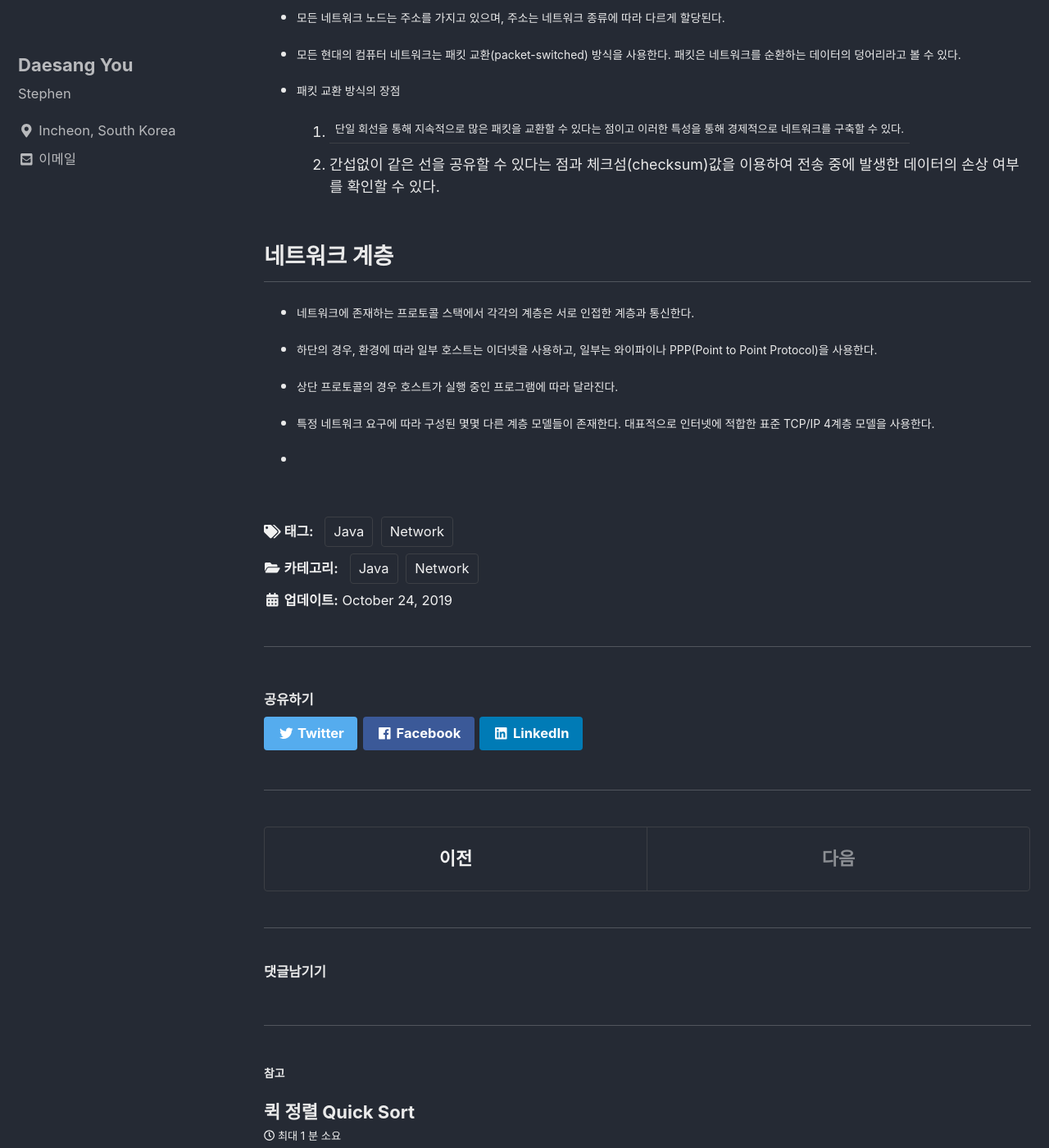
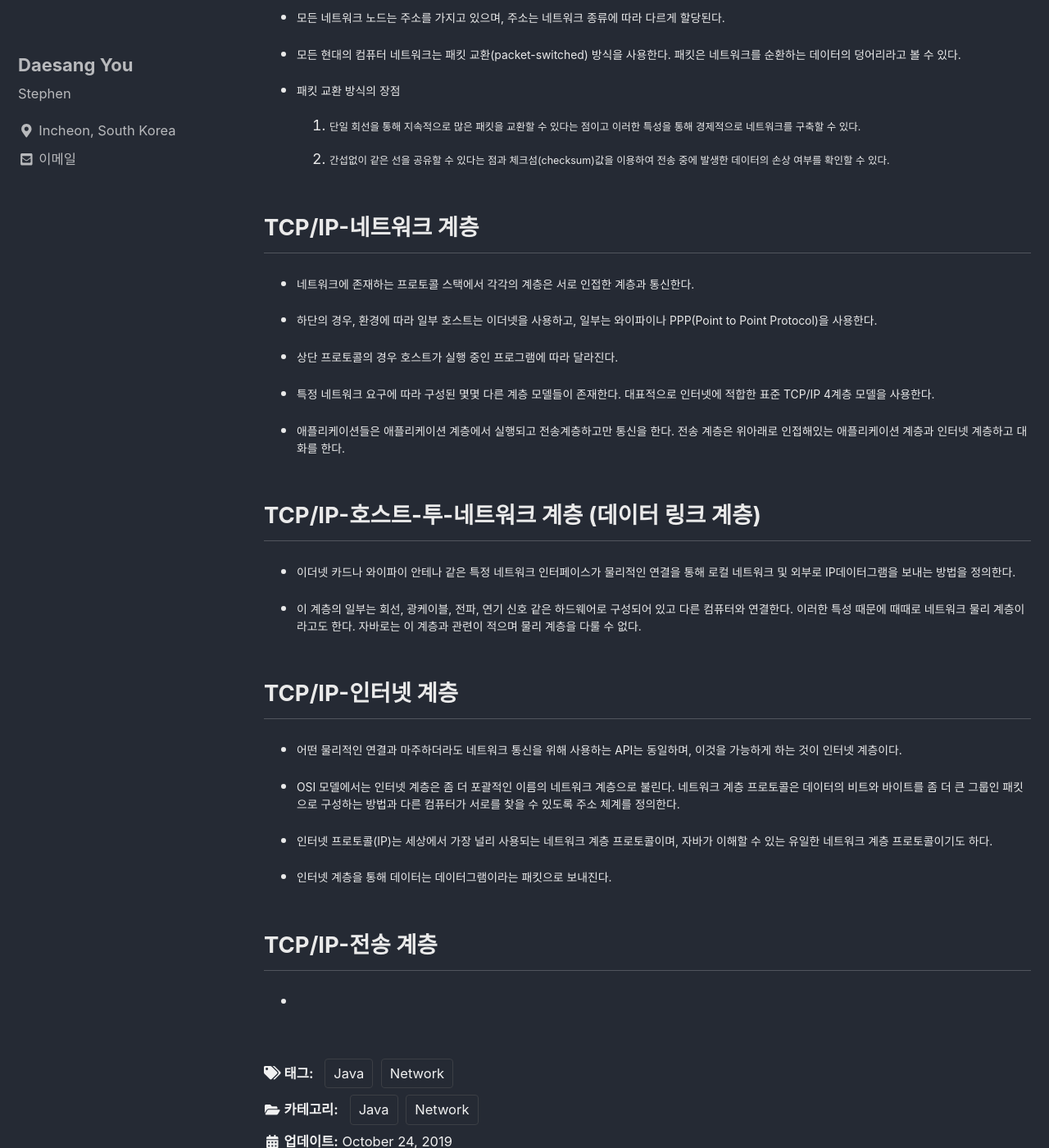
Before and after one commit to eotkd4791/eotkd4791.github.io, a Jekyll site: the page built from _posts/Network/2019-10-24-JNP.md, in a window 1280 px wide and 1400 px high, scrolled down 385 px. Shown: the whole window at 82% size. Built offline with Jekyll 4.4.1, drawn with Linux system fonts in a browser that asks for light colours; cached includes are drawn as plain includes; comment, search, counter and statistics services are not loaded.

Commit message:
Update 2019-10-24-JNP.md

```diff
--- a/_posts/Network/2019-10-24-JNP.md
+++ b/_posts/Network/2019-10-24-JNP.md
@@ -18,11 +18,11 @@ comments:
 - 모든 현대의 컴퓨터 네트워크는 패킷 교환(packet-switched) 방식을 사용한다. 패킷은 네트워크를 순환하는 데이터의 덩어리라고 볼 수 있다.
 
 - 패킷 교환 방식의 장점
-   1. 단일 회선을 통해 지속적으로 많은 패킷을 교환할 수 있다는 점이고 이러한 특성을 통해 경제적으로 네트워크를 구축할 수 있다.|
+   1. 단일 회선을 통해 지속적으로 많은 패킷을 교환할 수 있다는 점이고 이러한 특성을 통해 경제적으로 네트워크를 구축할 수 있다.
 
    2. 간섭없이 같은 선을 공유할 수 있다는 점과 체크섬(checksum)값을 이용하여 전송 중에 발생한 데이터의 손상 여부를 확인할 수 있다.
 
-## 네트워크 계층
+## TCP/IP-네트워크 계층
 - 네트워크에 존재하는 프로토콜 스택에서 각각의 계층은 서로 인접한 계층과 통신한다.
 
 - 하단의 경우, 환경에 따라 일부 호스트는 이더넷을 사용하고, 일부는 와이파이나 PPP(Point to Point Protocol)을 사용한다.
@@ -31,4 +31,21 @@ comments:
 
 - 특정 네트워크 요구에 따라 구성된 몇몇 다른 계층 모델들이 존재한다. 대표적으로 인터넷에 적합한 표준 TCP/IP 4계층 모델을 사용한다.
 
+- 애플리케이션들은 애플리케이션 계층에서 실행되고 전송계층하고만 통신을 한다. 전송 계층은 위아래로 인접해있는 애플리케이션 계층과 인터넷 계층하고 대화를 한다.
+
+## TCP/IP-호스트-투-네트워크 계층 (데이터 링크 계층)
+- 이더넷 카드나 와이파이 안테나 같은 특정 네트워크 인터페이스가 물리적인 연결을 통해 로컬 네트워크 및 외부로 IP데이터그램을 보내는 방법을 정의한다.
+
+- 이 계층의 일부는 회선, 광케이블, 전파, 연기 신호 같은 하드웨어로 구성되어 있고 다른 컴퓨터와 연결한다. 이러한 특성 때문에 때때로 네트워크 물리 계층이라고도 한다. 자바로는 이 계층과 관련이 적으며 물리 계층을 다룰 수 없다.
+
+## TCP/IP-인터넷 계층
+- 어떤 물리적인 연결과 마주하더라도 네트워크 통신을 위해 사용하는 API는 동일하며, 이것을 가능하게 하는 것이 인터넷 계층이다.
+
+- OSI 모델에서는 인터넷 계층은 좀 더 포괄적인 이름의 네트워크 계층으로 불린다. 네트워크 계층 프로토콜은 데이터의 비트와 바이트를 좀 더 큰 그룹인 패킷으로 구성하는 방법과 다른 컴퓨터가 서로를 찾을 수 있도록 주소 체계를 정의한다.
+
+- 인터넷 프로토콜(IP)는 세상에서 가장 널리 사용되는 네트워크 계층 프로토콜이며, 자바가 이해할 수 있는 유일한 네트워크 계층 프로토콜이기도 하다.
+
+- 인터넷 계층을 통해 데이터는 데이터그램이라는 패킷으로 보내진다.
+
+## TCP/IP-전송 계층
 -
```
